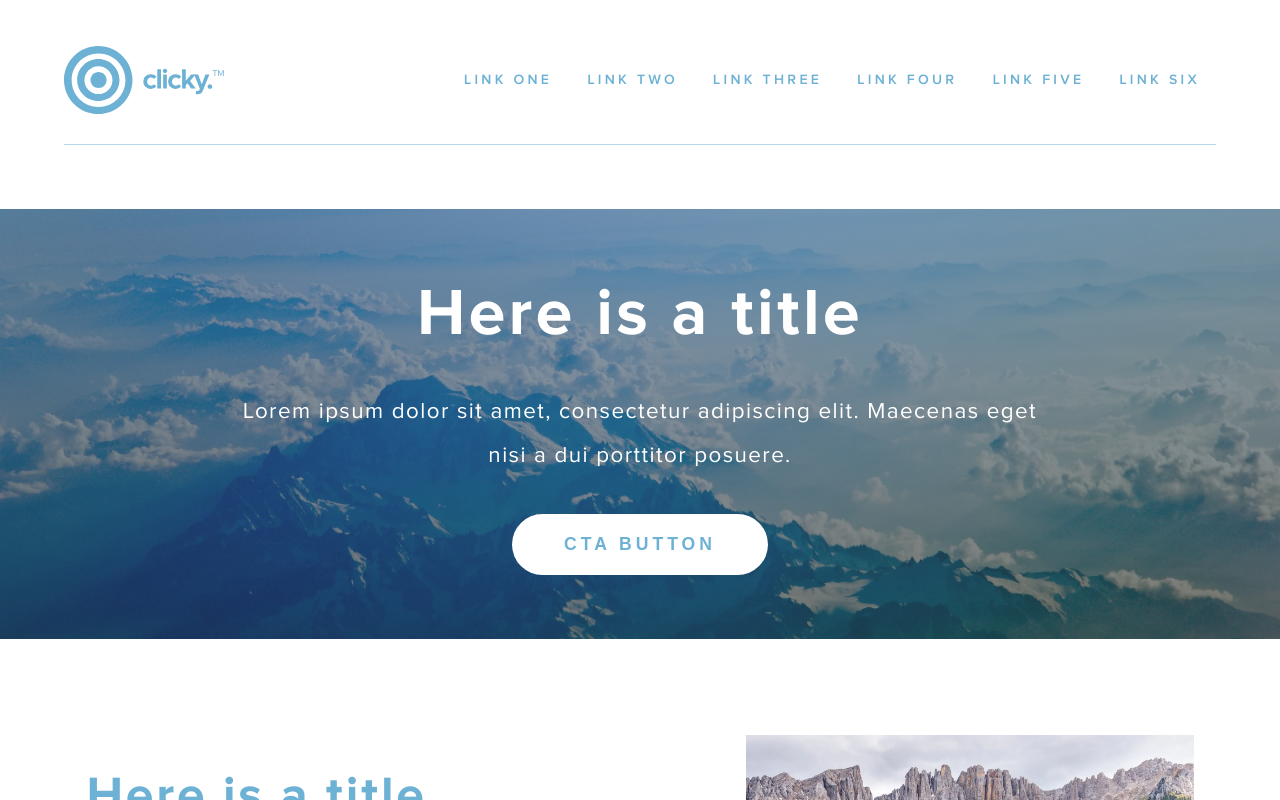
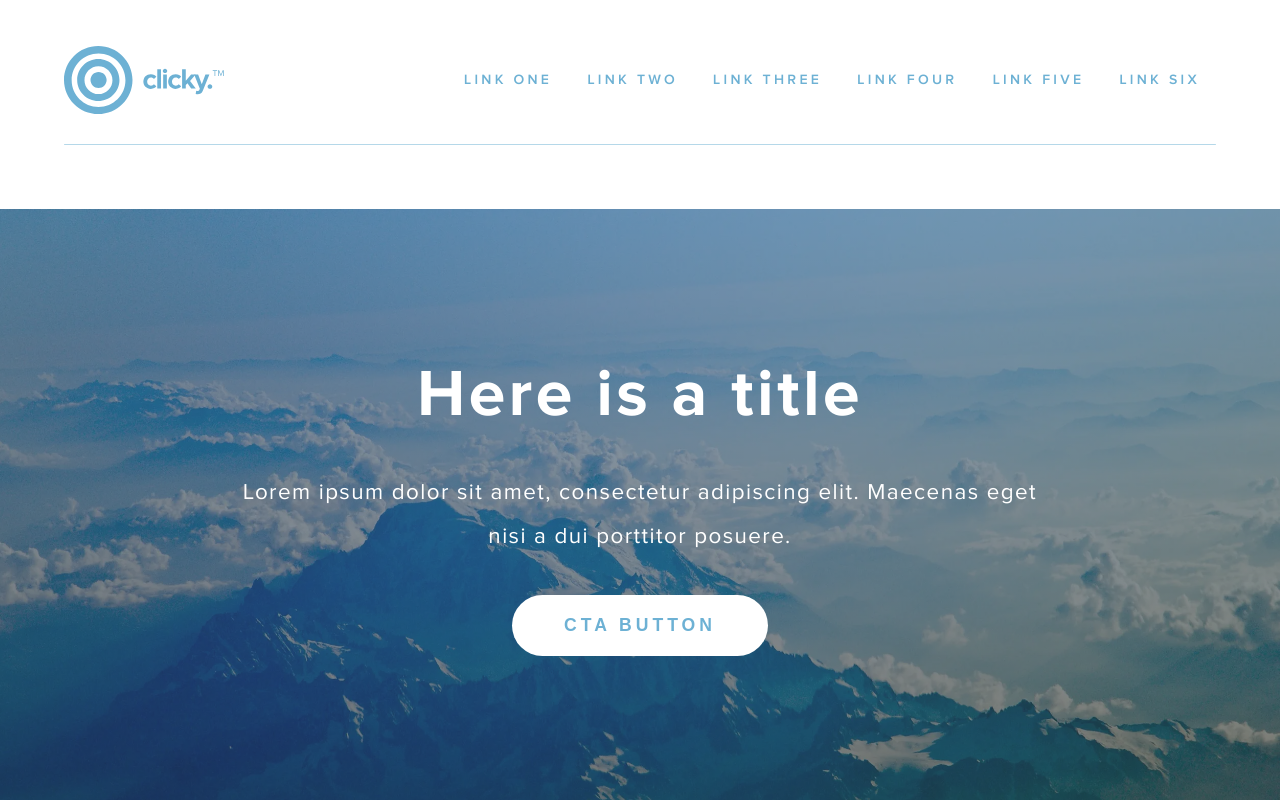
Before and after one commit to Dawid-Klos/clicky-dev-test, a Next.js app: page / in a window 1280 px wide. Shown: the top 800 px of the page. Built offline with nearby package versions, Linux system fonts and the light colour scheme.

Commit message:
style: add min-height to Hero component

```diff
--- a/src/components/Hero/Hero.scss
+++ b/src/components/Hero/Hero.scss
@@ -5,6 +5,7 @@
   @include section_padding;
 
   position: relative;
+  min-height: calc(100vh - 110px - 2rem);
   display: flex;
   flex: 1;
   flex-direction: column;
@@ -13,10 +14,12 @@
   gap: 2rem;
 
   @include screen_lg {
+    min-height: calc(100vh - 144px - 4rem);
     gap: 2.25rem;
   }
 
   @include screen_xl {
+    min-height: calc(100vh - 156px - 4rem);
     gap: 2.75rem;
   }
 
```
